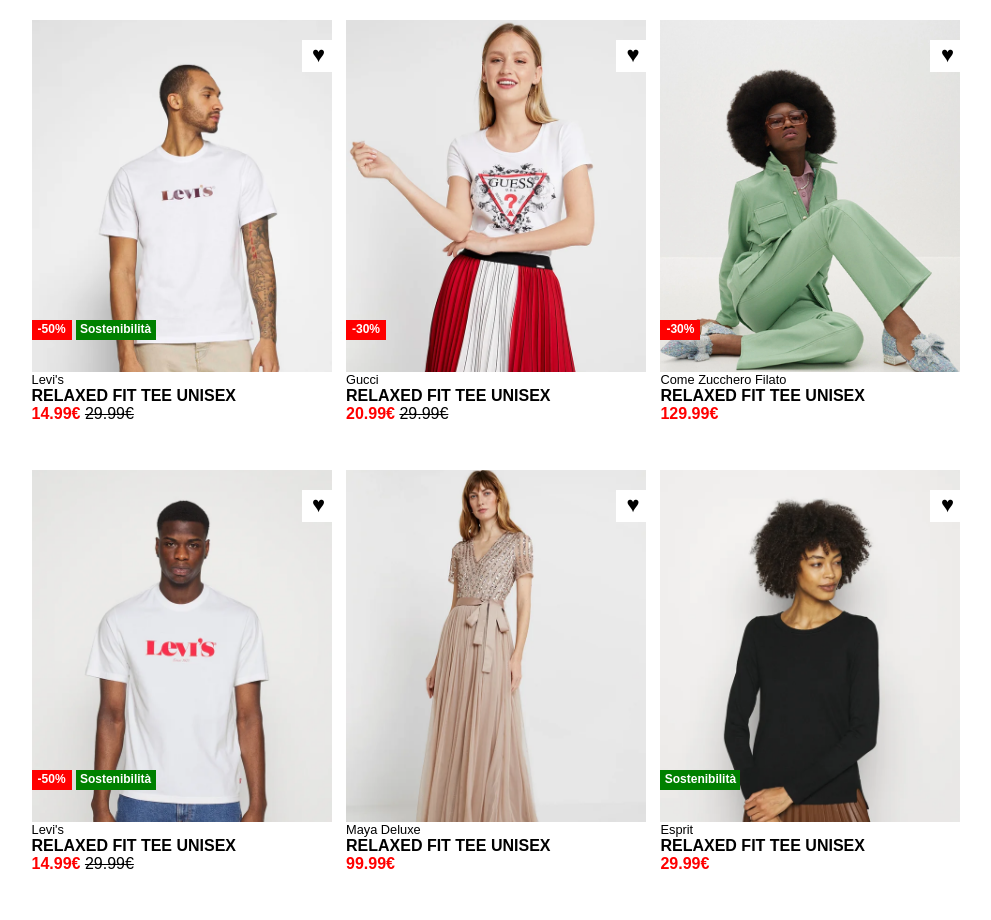
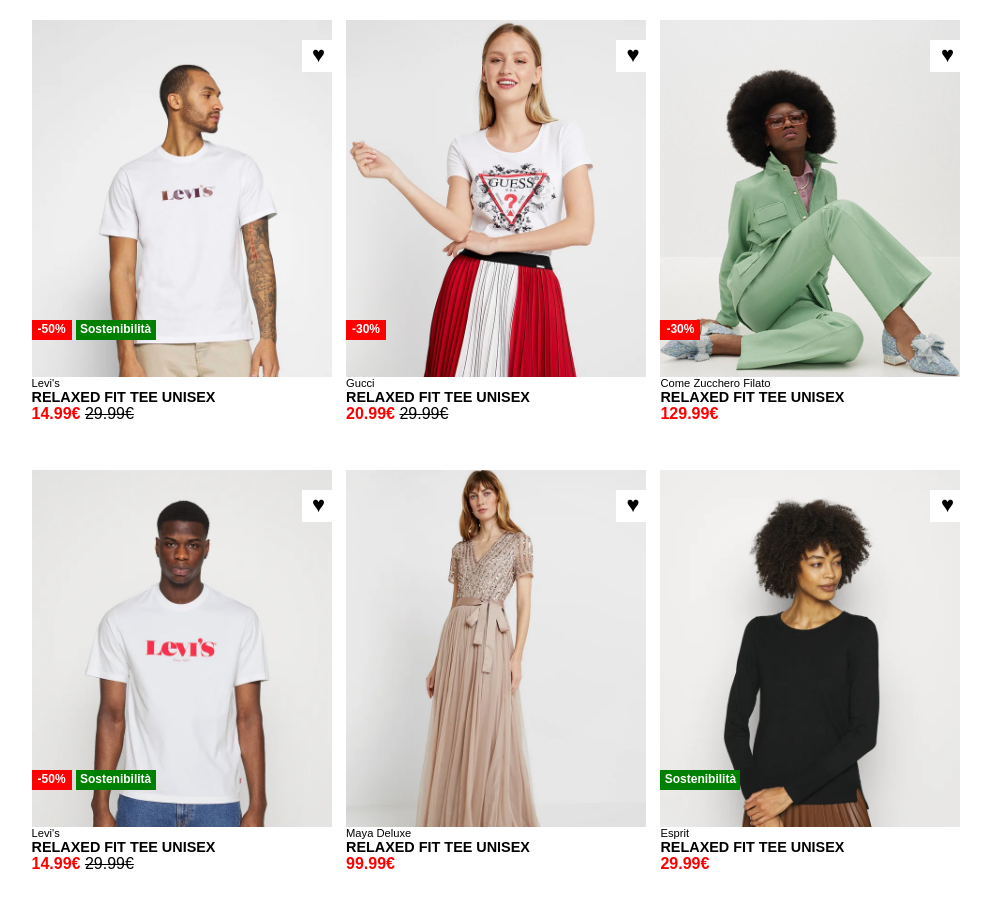
Before and after one commit to GiulioSpugnini/html-css-boolando, a plain HTML site: page index.html in a window 1280 px wide. Shown: the whole page, without its empty margins (139-1130 px from the left). Drawn offline with Linux system fonts and the light colour scheme.

Commit message:
ultimo commit

```diff
--- a/css/style.css
+++ b/css/style.css
@@ -78,10 +78,10 @@ body {
   bottom: 0;
 }
 h2 {
-  font-size: 1rem;
+  font-size: 0.9rem;
 }
 h4 {
-  font-size: 0.8rem;
+  font-size: 0.7rem;
   font-style: normal;
   font-weight: lighter;
 }
```
